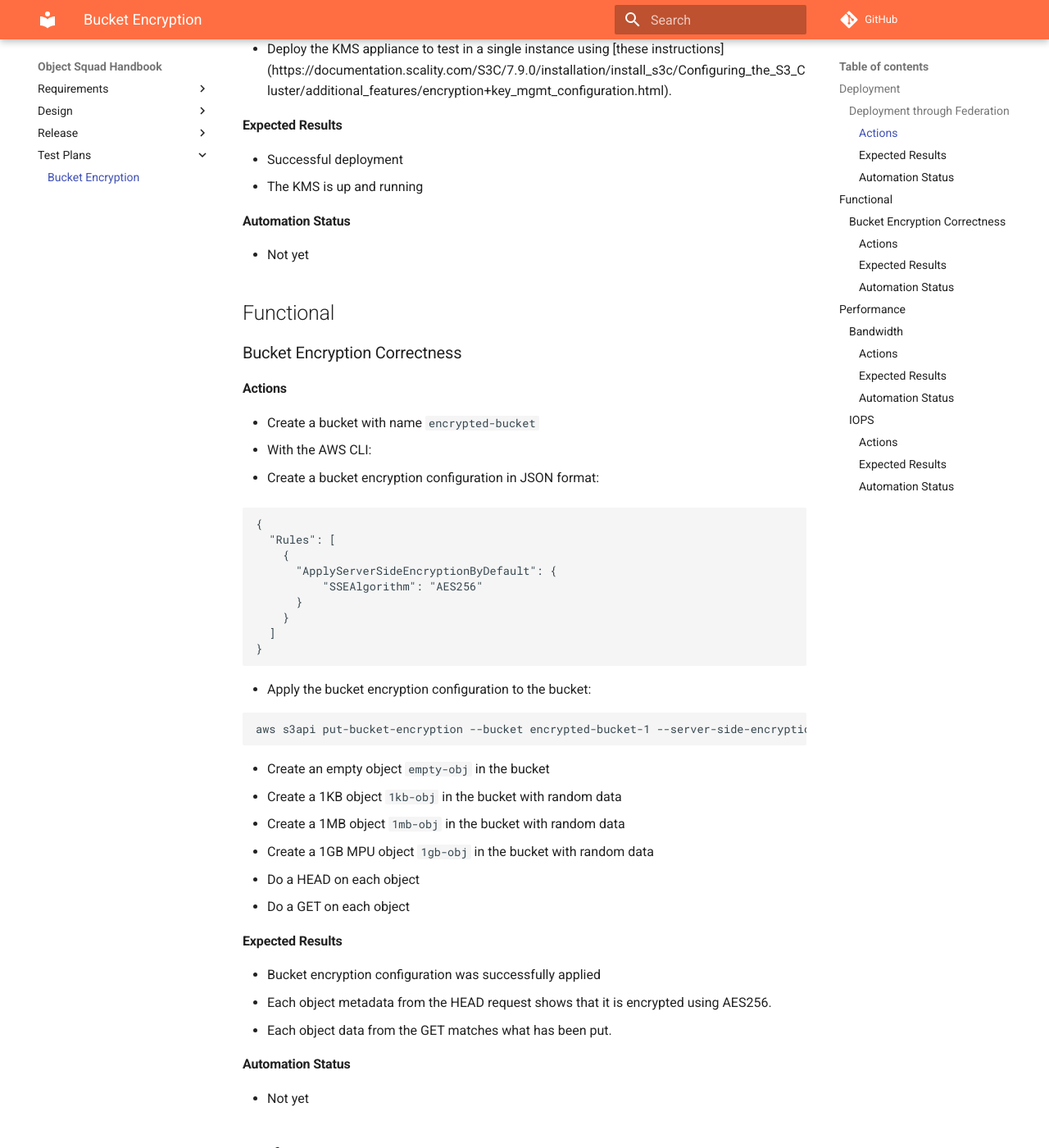
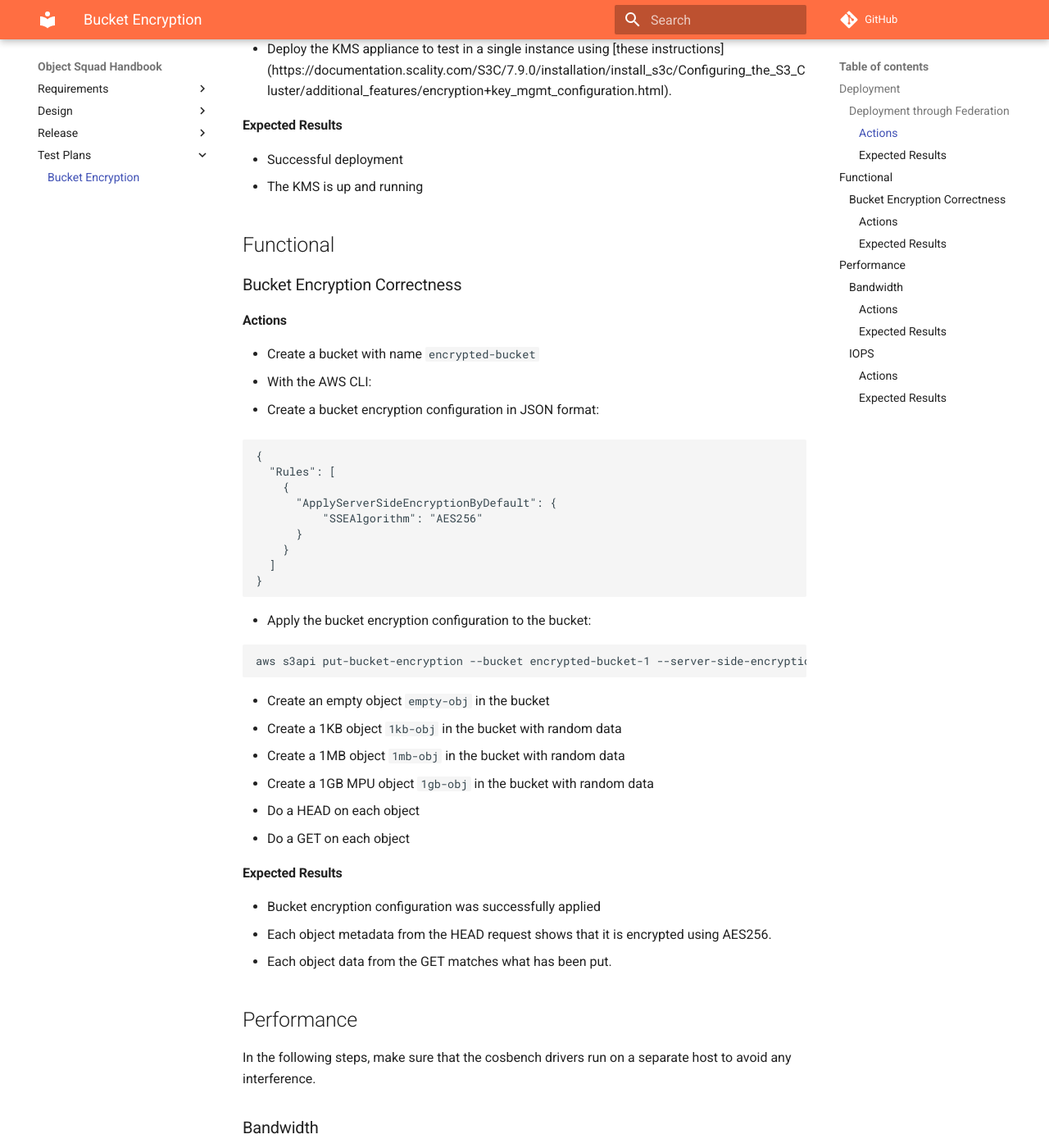
Before and after one commit to scality/Zenko-RFCs, an MkDocs documentation site: the page built from docs/test-plan/bucket-encryption.md, in a window 1280 px wide and 1400 px high, scrolled down 271 px. Shown: the whole window at 82% size. Built offline with MkDocs 1.6.1 and Material for MkDocs 9.7.7, drawn with Linux system fonts in a browser that asks for light colours; comment, search, counter and statistics services are not loaded; some of the changed text lies outside the part shown.

Commit message:
[squash] S3C-4409 remove automation status sections

```diff
--- a/docs/test-plan/bucket-encryption.md
+++ b/docs/test-plan/bucket-encryption.md
@@ -13,10 +13,6 @@
 
 * Successful deployment
 * The KMS is up and running
-
-#### Automation Status
-
-* Not yet
 
 ## Functional
 
@@ -59,10 +55,6 @@
 * Bucket encryption configuration was successfully applied
 * Each object metadata from the HEAD request shows that it is encrypted using AES256.
 * Each object data from the GET matches what has been put.
-
-#### Automation Status
-
-* Not yet
 
 ## Performance
 
@@ -117,10 +109,6 @@ host to avoid any interference.
 * Observe the KMS cluster logs, there should be no error, or errors
   should be identified and explained
 
-#### Automation Status
-
-* Not yet
-
 ### IOPS
 
 #### Actions
@@ -170,7 +158,3 @@ host to avoid any interference.
   should be explained if any (e.g. network is saturated)
 * Observe the KMS cluster logs, there should be no error, or errors
   should be identified and explained
-
-#### Automation Status
-
-* Not yet
```
